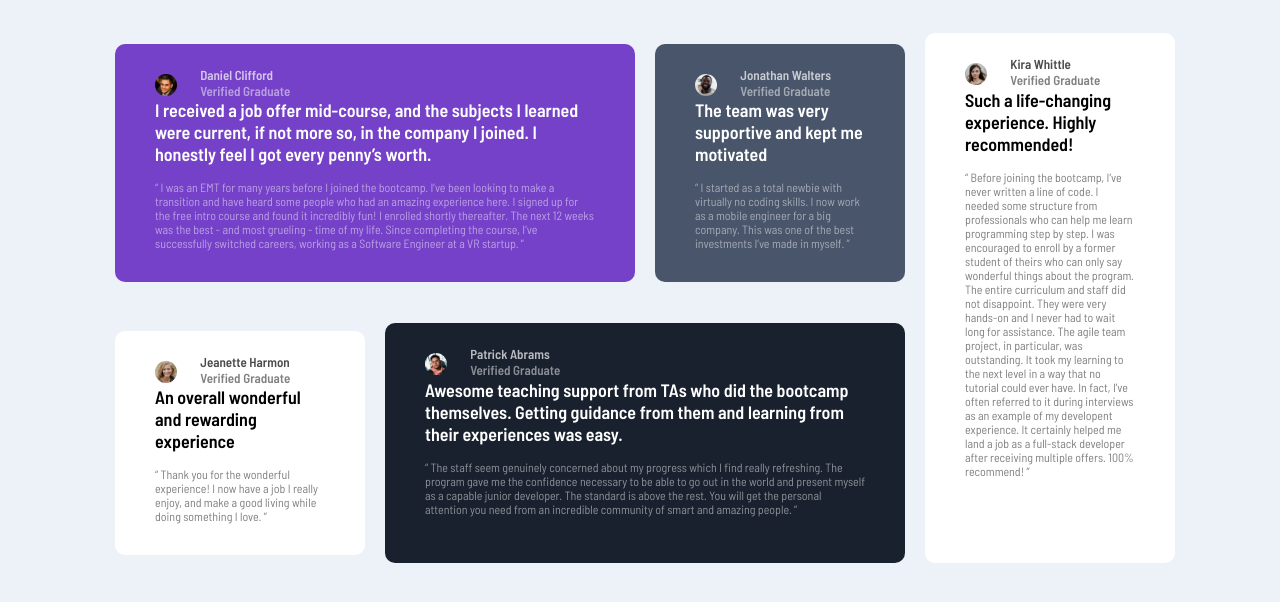
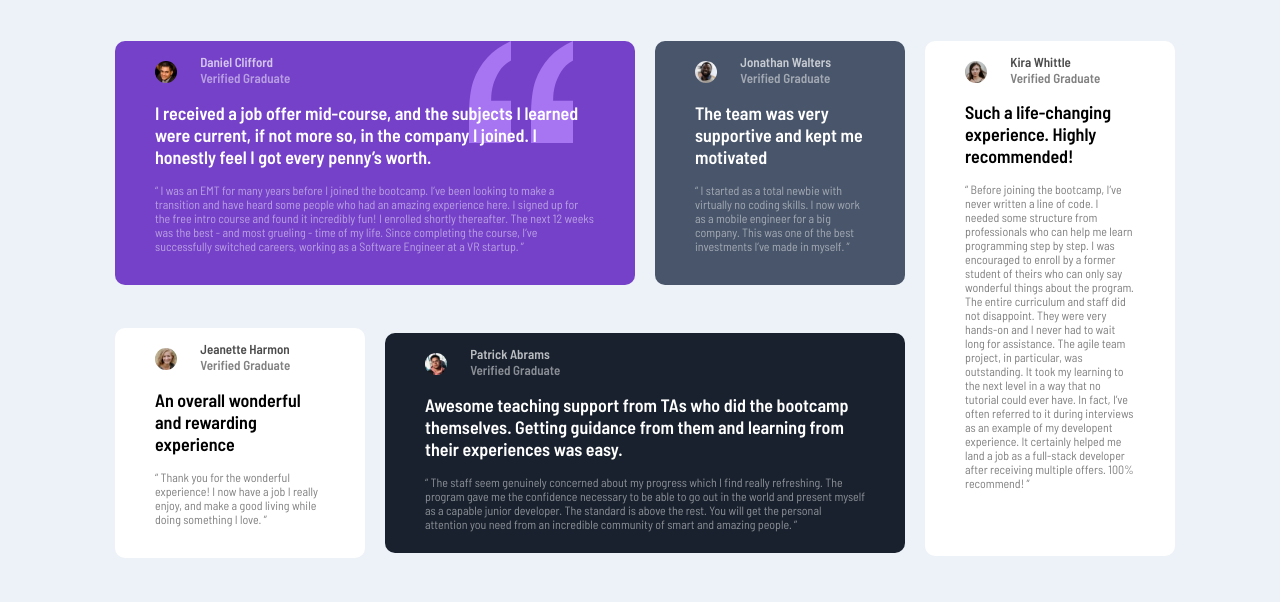
Before and after one commit to MaxiTeddy/Testimonial-Grid-Section, a plain HTML site: page index.html in a window 1280 px wide. Drawn offline with Linux system fonts and the light colour scheme; a web font is replaced by a local one.

Commit message:
Add files via upload

```diff
--- a/styles.css
+++ b/styles.css
@@ -52,6 +52,9 @@ p{
     color: white;
     border-radius: 10px;
     margin-top: 30px;
+    background-image: url(/images/bg-pattern-quotation.svg);
+    background-repeat: no-repeat;
+    background-position: 85% 0%;
 }
 
 .gray{
@@ -107,7 +110,7 @@ p{
         grid-row: 1;
         grid-row-start: 1;
         grid-row-end: 3;
-        height: 490px;
+        height: 475px;
         margin-top: 20px;
     }
 
@@ -119,7 +122,7 @@ p{
     .black{
         grid-column-start: 2;
         grid-column-end: 4;
-        height: 200px;
+        height: 180px;
     }
 
     h2{
@@ -133,7 +136,6 @@ p{
 
     .image{
         width: 13%;
-        margin-top: 10px;
     }
 
     .purple .image, .black .image{
@@ -143,4 +145,8 @@ p{
         font-size: 18px;
         margin-top: -10px;
     }
+
+    .one{
+        margin-bottom: 15px;
+    }
 }
```
